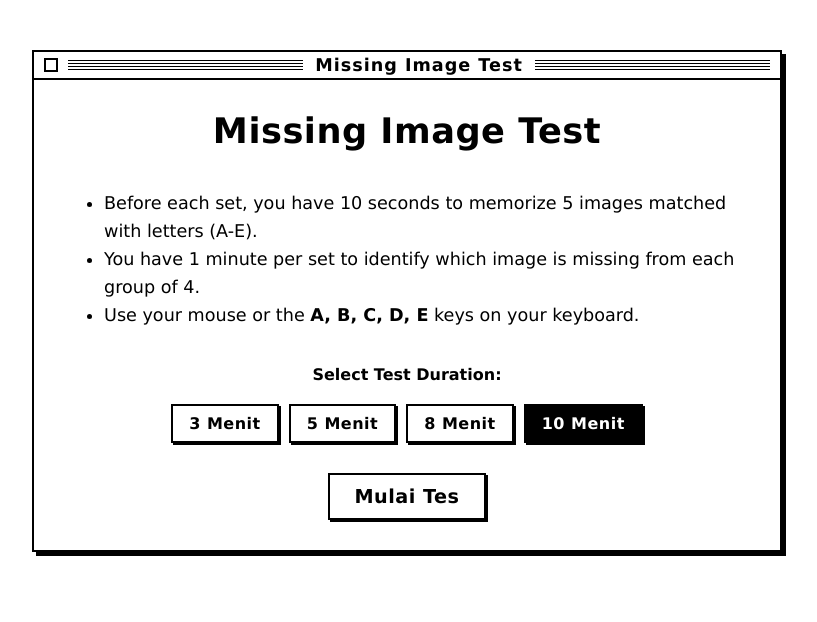
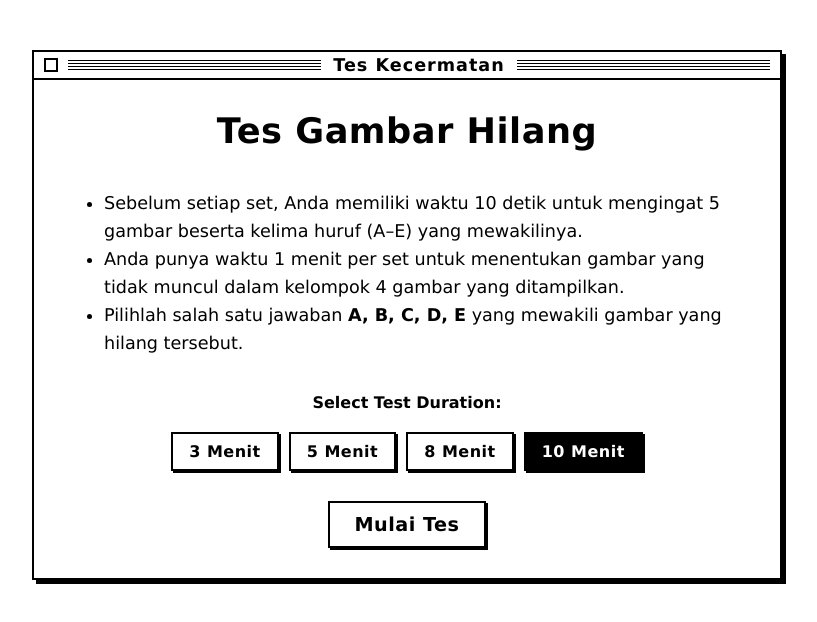
Before and after one commit to gilanggssantoso/MissingImage, a plain HTML site: page index.html in a window 1280 px wide. Shown: the whole page, without its empty margins (233-1050 px from the left). Drawn offline with nearby package versions, Linux system fonts and the light colour scheme.

Commit message:
Update index.html

```diff
--- a/index.html
+++ b/index.html
@@ -325,18 +325,18 @@
         <div class="title-bar">
             <div class="title-bar-close"></div>
             <div class="title-bar-lines"></div>
-            <div class="title-bar-text">Missing Image Test</div>
+            <div class="title-bar-text">Tes Kecermatan</div>
             <div class="title-bar-lines"></div>
         </div>
 
         <div class="window-content">
             <!-- START SCREEN -->
             <div id="start-screen" class="screen active">
-                <h1 style="margin-bottom: 20px;">Missing Image Test</h1>
+                <h1 style="margin-bottom: 20px;">Tes Gambar Hilang</h1>
                 <ul class="info-list">
-                    <li>Before each set, you have 10 seconds to memorize 5 images matched with letters (A-E).</li>
-                    <li>You have 1 minute per set to identify which image is missing from each group of 4.</li>
-                    <li>Use your mouse or the <strong>A, B, C, D, E</strong> keys on your keyboard.</li>
+                    <li>Sebelum setiap set, Anda memiliki waktu 10 detik untuk mengingat 5 gambar beserta kelima huruf (A–E) yang mewakilinya.</li>
+                    <li>Anda punya waktu 1 menit per set untuk menentukan gambar yang tidak muncul dalam kelompok 4 gambar yang ditampilkan.</li>
+                    <li>Pilihlah salah satu jawaban <strong>A, B, C, D, E</strong> yang mewakili gambar yang hilang tersebut.</li>
                 </ul>
 
                 <p style="font-weight: bold; margin-bottom: 10px;">Select Test Duration:</p>
```
